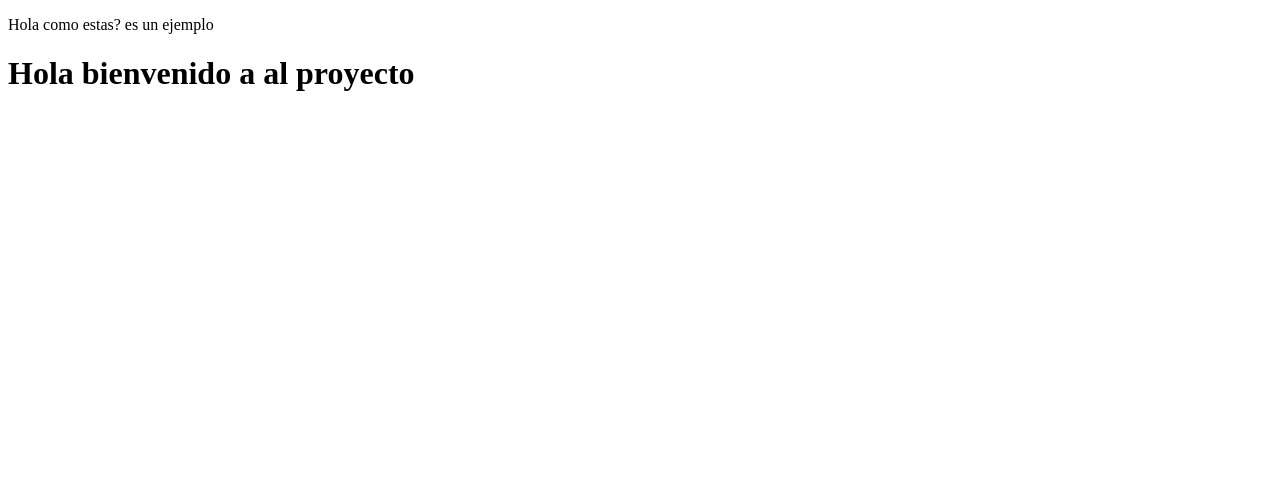
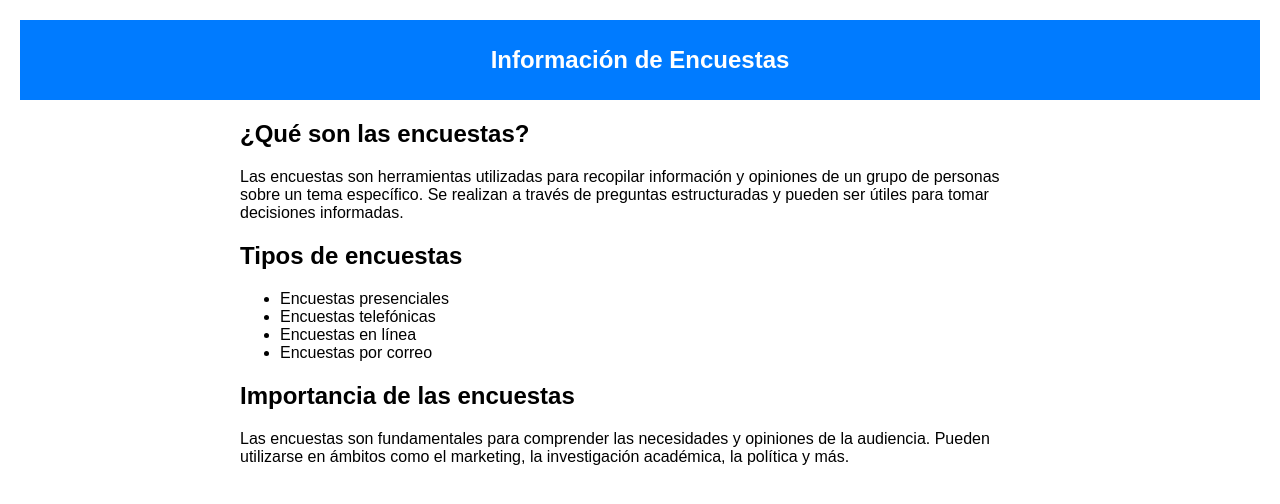
Before and after one commit to HectorAlejandro1/Proyecto, a plain HTML site: page index.html in a window 1280 px wide. Drawn offline with Linux system fonts and the light colour scheme.

Commit message:
edicion de pagina

```diff
--- a/index.html
+++ b/index.html
@@ -1,13 +1,53 @@
 <!DOCTYPE html>
-<html lang="en">
+<html>
 <head>
     <meta charset="UTF-8">
-    <meta name="viewport" content="width=device-width, initial-scale=1.0">
-    <title>Hola bienvenido al proyecto</title>
-    <p>Hola como estas? es un ejemplo</p>
+    <title>Información de Encuestas</title>
+    <style>
+        body {
+            font-family: Arial, sans-serif;
+            margin: 20px;
+        }
+        header {
+            text-align: center;
+            background-color: #007BFF;
+            color: #FFFFFF;
+            padding: 10px;
+        }
+        h1 {
+            font-size: 24px;
+        }
+        p {
+            font-size: 16px;
+        }
+        .container {
+            max-width: 800px;
+            margin: 0 auto;
+        }
+    </style>
 </head>
 <body>
-    <h1>Hola bienvenido a al proyecto</h1>
-
+    <header>
+        <h1>Información de Encuestas</h1>
+    </header>
+    <div class="container">
+        <section>
+            <h2>¿Qué son las encuestas?</h2>
+            <p>Las encuestas son herramientas utilizadas para recopilar información y opiniones de un grupo de personas sobre un tema específico. Se realizan a través de preguntas estructuradas y pueden ser útiles para tomar decisiones informadas.</p>
+        </section>
+        <section>
+            <h2>Tipos de encuestas</h2>
+            <ul>
+                <li>Encuestas presenciales</li>
+                <li>Encuestas telefónicas</li>
+                <li>Encuestas en línea</li>
+                <li>Encuestas por correo</li>
+            </ul>
+        </section>
+        <section>
+            <h2>Importancia de las encuestas</h2>
+            <p>Las encuestas son fundamentales para comprender las necesidades y opiniones de la audiencia. Pueden utilizarse en ámbitos como el marketing, la investigación académica, la política y más.</p>
+        </section>
+    </div>
 </body>
 </html>
```
